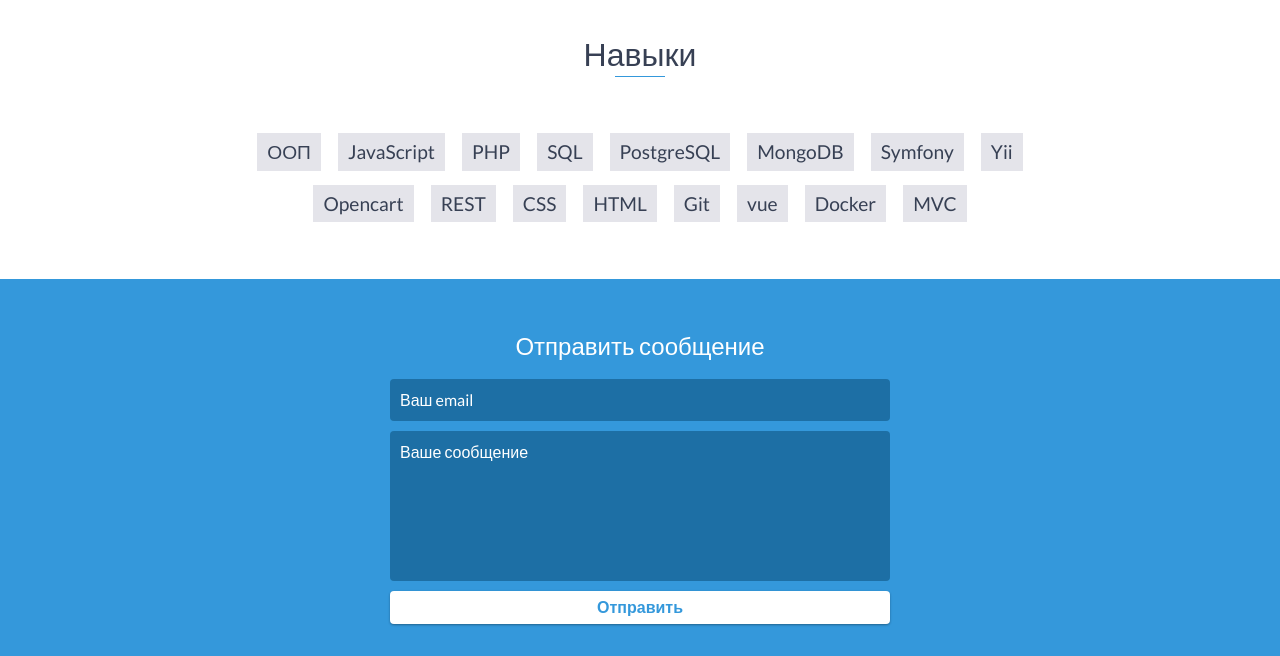
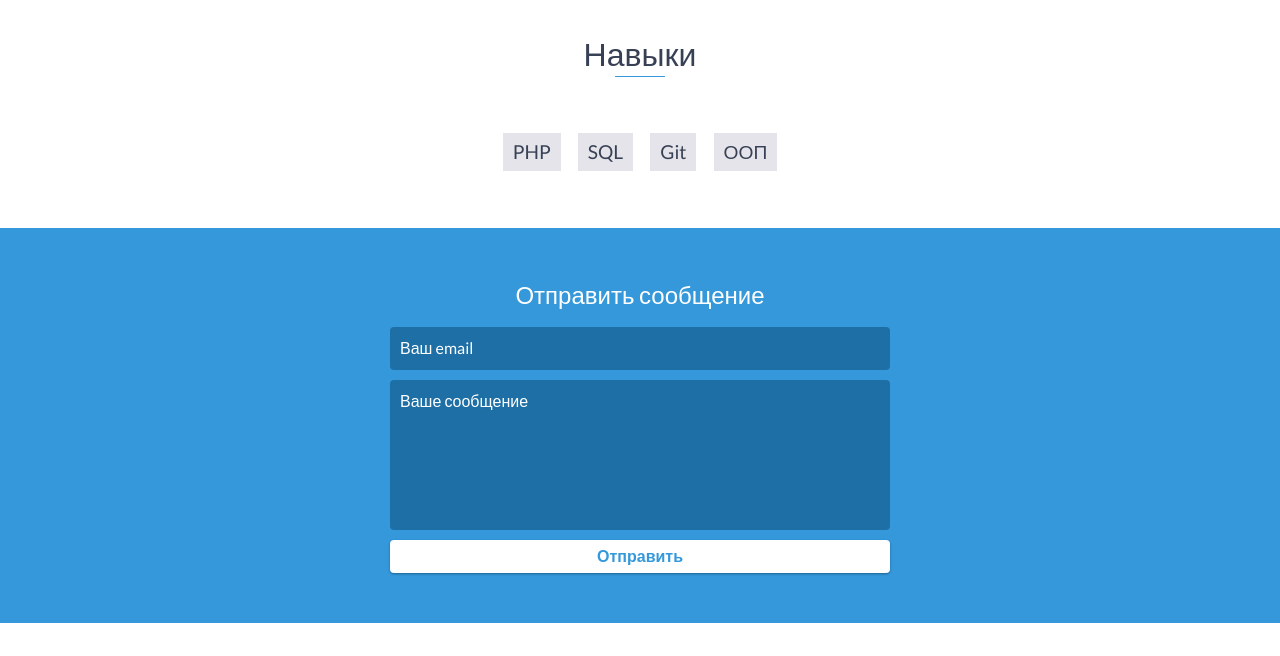
Before and after one commit to btn441/btn441.github.io, a website: page index.html in a window 1280 px wide. Shown: the part 2060-2716 px from the top of the page. Drawn offline with nearby package versions, Linux system fonts and the light colour scheme.

Commit message:
update skills

```diff
--- a/index.html
+++ b/index.html
@@ -117,22 +117,22 @@
     <div id="skills">
         <h2 class="heading">Навыки</h2>
         <ul>
-            <li>ООП</li>
-            <li>JavaScript</li>
             <li>PHP</li>
             <li>SQL</li>
-            <li>PostgreSQL</li>
-            <li>MongoDB</li>
-            <li>Symfony</li>
-            <li>Yii</li>
-            <li>Opencart</li>
-            <li>REST</li>
-            <li>CSS</li>
-            <li>HTML</li>
             <li>Git</li>
-            <li>vue</li>
-            <li>Docker</li>
-            <li>MVC</li>
+            <li>ООП</li>
+<!--            <li>JavaScript</li>-->
+<!--            <li>PostgreSQL</li>-->
+<!--            <li>MongoDB</li>-->
+<!--            <li>Symfony</li>-->
+<!--            <li>Yii</li>-->
+<!--            <li>Opencart</li>-->
+<!--            <li>REST</li>-->
+<!--            <li>CSS</li>-->
+<!--            <li>HTML</li>-->
+<!--            <li>vue</li>-->
+<!--            <li>Docker</li>-->
+<!--            <li>MVC</li>-->
         </ul>
     </div>
 
```
